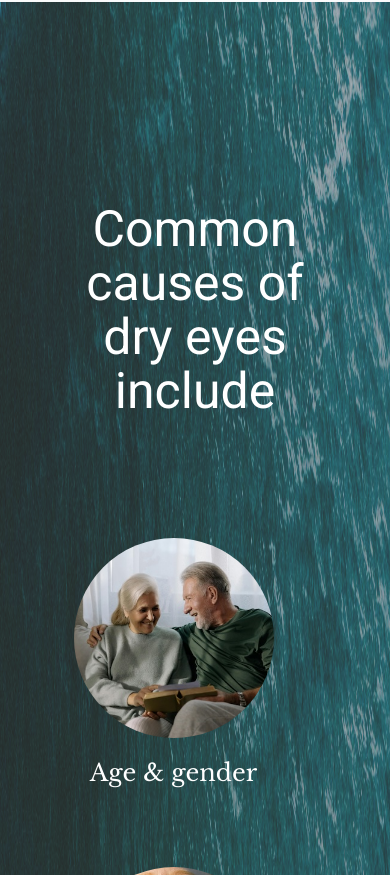
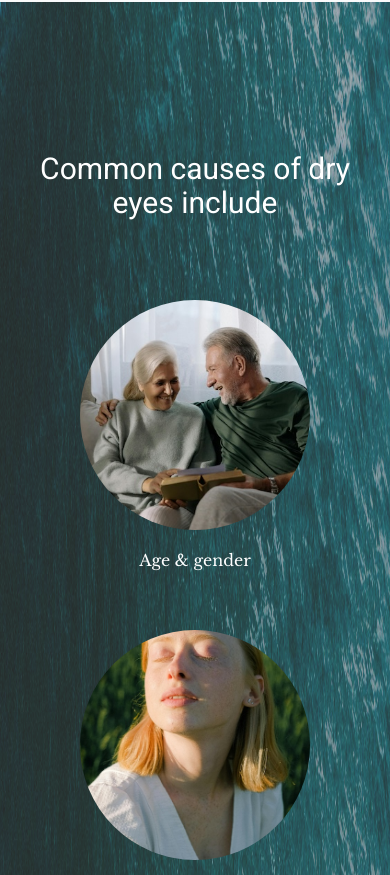
Before and after one commit to kathyhahahahoang/anthony-dry-eyes, a React (Vite) app: page / in a window 390 px wide. Shown: the part 3209-4084 px from the top of the page. Built offline with nearby package versions, Linux system fonts and the light colour scheme.

Commit message:
Create media queries for CauseSection

```diff
--- a/src/ui/home/CauseSection.module.scss
+++ b/src/ui/home/CauseSection.module.scss
@@ -23,22 +23,51 @@
 
 .content-container {
   z-index: 5;
-  width: 70%;
-  padding: 20rem 0;
+  width: 75%;
+  padding: 15rem 0;
+
+  @media (max-width: 1800px) {
+    width: 90%;
+  }
 
   h1 {
     text-align: center;
+
+    @media (max-width: 1400px) {
+      font-size: 4rem;
+    }
+
+    @media (max-width: 1200px) {
+      font-size: 3.6rem;
+    }
+
+    @media (max-width: 1000px) {
+      font-size: 3rem;
+      line-height: 3.4rem;
+    }
   }
 }
 
 .cause-container {
-  display: flex;
-  justify-content: space-between;
-  align-items: start;
-  gap: 4rem;
+  display: grid;
+  grid-template-columns: repeat(auto-fill, 24rem);
+  justify-content: space-evenly;
+  column-gap: 3rem;
   row-gap: 8rem;
-  flex-wrap: wrap;
-  margin-top: 12rem;
+  margin-top: 8rem;
+
+  @media (max-width: 1200px) {
+    grid-template-columns: repeat(auto-fill, 17rem);
+    row-gap: 6rem;
+  }
+
+  @media (max-width: 650px) {
+    grid-template-columns: repeat(auto-fill, 21rem);
+  }
+
+  @media (max-width: 500px) {
+    grid-template-columns: repeat(auto-fill, 26rem);
+  }
 }
 
 .cause-item {
@@ -47,10 +76,18 @@
   align-items: center;
   text-align: center;
   gap: 2rem;
-  width: 23rem;
+  width: 100%;
 
   p {
     font-size: var(--font-large);
+
+    @media (max-width: 1400px) {
+      font-size: var(--font-med);
+    }
+
+    @media (max-width: 1000px) {
+      font-size: var(--font-small);
+    }
   }
 }
 
@@ -59,4 +96,19 @@
   height: 20rem;
   object-fit: cover;
   border-radius: 50%;
+
+  @media (max-width: 1200px) {
+    width: 15rem;
+    height: 15rem;
+  }
+
+  @media (max-width: 650px) {
+    width: 19rem;
+    height: 19rem;
+  }
+
+  @media (max-width: 500px) {
+    width: 23rem;
+    height: 23rem;
+  }
 }
--- a/src/ui/home/CauseSection.tsx
+++ b/src/ui/home/CauseSection.tsx
@@ -29,7 +29,7 @@ function CauseSection() {
           </div>
           <div className={styles["cause-item"]}>
             <img className={styles.picture} src={computer} />
-            <p className={styles.text}>Computer/Device usage</p>
+            <p className={styles.text}>Computer / Device usage</p>
           </div>
           <div className={styles["cause-item"]}>
             <img className={styles.picture} src={hydration} />
```
